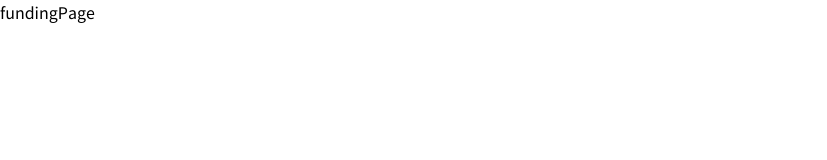
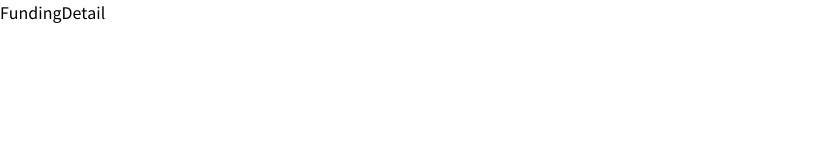
Before and after one commit to S0LStar/SOLStar, a React (Vite) app in the folder frontend/solstar/: page /funding/1 in a window 1280 px wide. Shown: the top 160 px of the page, without its empty margins (0-827 px from the left). Built offline with nearby package versions, Linux system fonts and the light colour scheme.

Commit message:
Chore: FundingDetail 페이지 폴더 구조 변경

```diff
--- /dev/null
+++ b/frontend/solstar/src/components/funding/detail/FundingDetail.jsx
@@ -0,0 +1,14 @@
+import { useEffect } from 'react';
+import { useLocation } from 'react-router-dom';
+
+function FundingDetail() {
+  const location = useLocation();
+
+  useEffect(() => {
+    // console.log(location.)
+  }, []);
+
+  return <div>FundingDetail</div>;
+}
+
+export default FundingDetail;
--- a/frontend/solstar/src/pages/FundingPage.jsx
+++ b/frontend/solstar/src/pages/FundingPage.jsx
@@ -1,7 +1,9 @@
+import { Outlet } from 'react-router-dom';
+
 function FundingPage() {
   return (
     <>
-      <div>fundingPage</div>
+      <Outlet />
     </>
   );
 }
--- a/frontend/solstar/src/routes/AppRoutes.jsx
+++ b/frontend/solstar/src/routes/AppRoutes.jsx
@@ -8,6 +8,7 @@ import MyArtistFundingContainer from '../components/main/myartist/MyArtistFundin
 
 // Funding
 import FundingPage from '../pages/FundingPage';
+import FundingDetail from '../components/funding/detail/FundingDetail';
 import FundingRegist from '../components/funding/regist/FundingRegist';
 import FundingSearchResult from '../components/funding/search/FundingSearchResult';
 
@@ -31,7 +32,6 @@ import SetPassword from '../components/signup/accountRegist/SetPassword';
 import ResetPassword from '../components/signup/accountRegist/ResetPassword';
 import CreatedAccount from '../components/signup/accountRegist/CreatedAccount';
 
-
 function AppRoutes() {
   return (
     <Routes>
@@ -42,8 +42,8 @@ function AppRoutes() {
         <Route path="my-artist" element={<MyArtistFundingContainer />}></Route>
       </Route>
 
-      <Route path="/funding">
-        <Route path=":id" element={<FundingPage />} />
+      <Route path="/funding" element={<FundingPage />}>
+        <Route path=":id" element={<FundingDetail />} />
         <Route path="regist" element={<FundingRegist />} />
         <Route path="search" element={<FundingSearchResult />}></Route>
       </Route>
```
Also changed, not shown: frontend/solstar/src/components/funding/FundingDetail.jsx (deleted).
